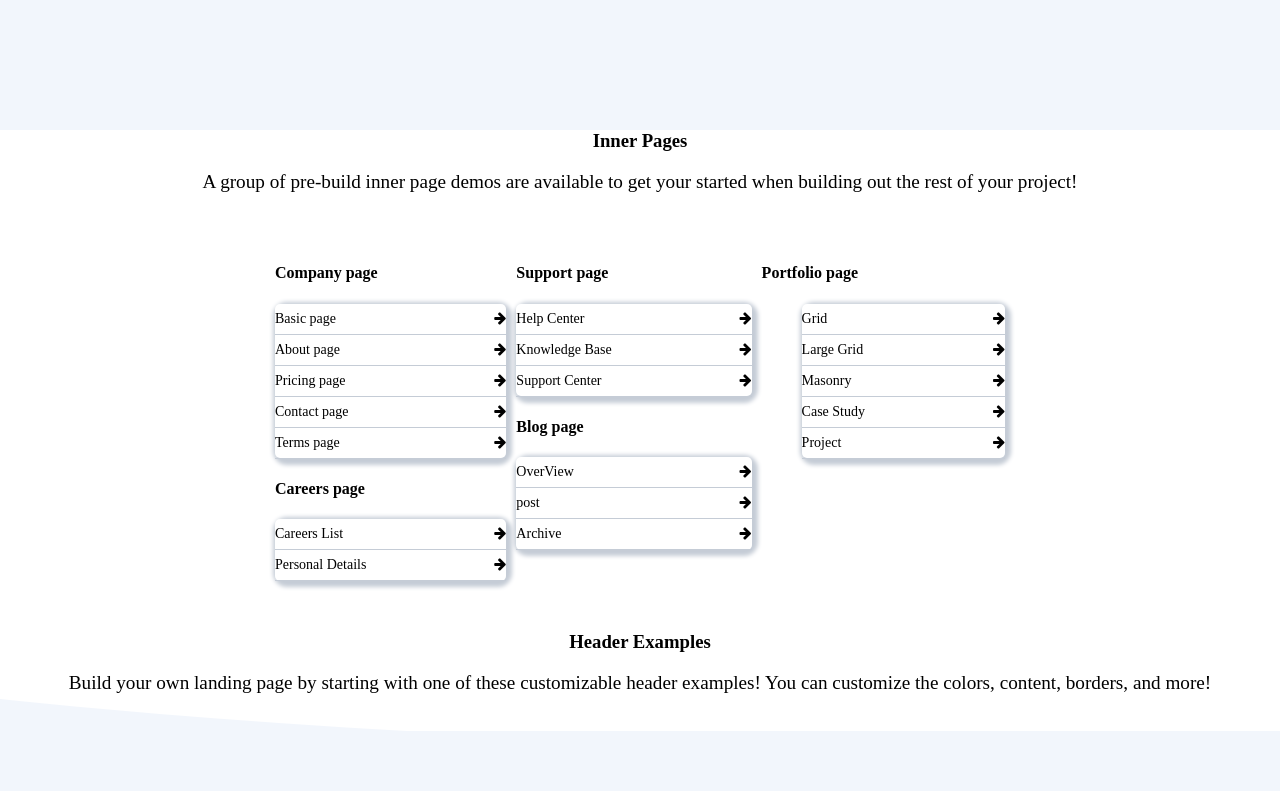
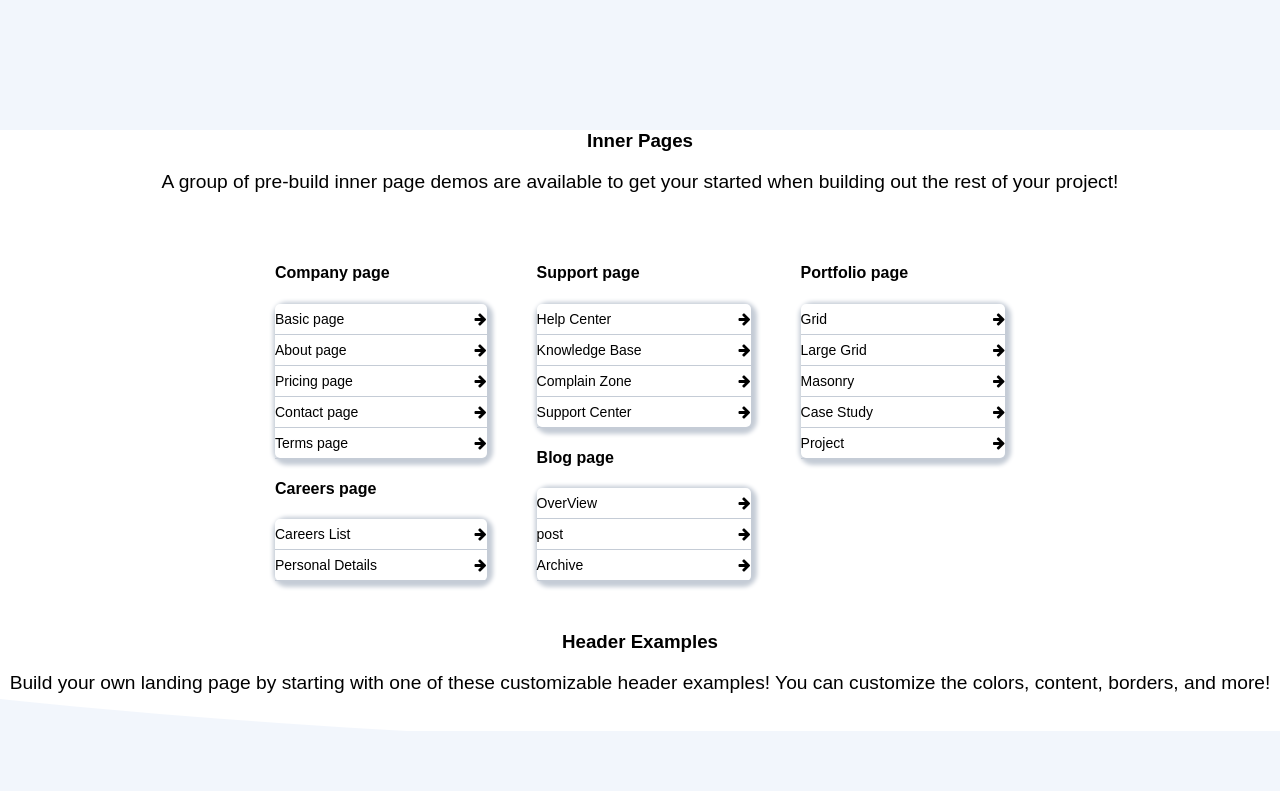
Before and after one commit to opusaha/ninzas, a PHP site: page / in a window 1280 px wide. Shown: the part 2120-2911 px from the top of the page. Run offline with PHP 8.4, Linux system fonts and the light colour scheme.

Commit message:
sec4 list Updated

```diff
--- a/class-5 nd 6/index.html
+++ b/class-5 nd 6/index.html
@@ -109,7 +109,7 @@
       <h3>Inner Pages</h3>
       <p>A group of pre-build inner page demos are available to get your started when building out the rest of your project!</p>
     </div>
-    <div class="grid-container">
+    <div class="grid-container-sec4">
       <div class="pages">
           <h4>Company page</h4>
           <table class="mytable">
@@ -190,6 +190,13 @@
               <tr class="myRow">
                 <td class="myData"><a href="" class="dataLink">
                   <div class="dataAndI">
+                  <small>Complain Zone</small>
+                  <small><i class="fa fa-arrow-right"></i></small>
+                </div></a></td>
+              </tr>
+              <tr class="myRow">
+                <td class="myData"><a href="" class="dataLink">
+                  <div class="dataAndI">
                   <small>Support Center</small>
                   <small><i class="fa fa-arrow-right"></i></small>
                 </div></a></td>
@@ -225,8 +232,7 @@
       </div>
       <div class="pages">
         <h4>Portfolio page</h4>
-          <div class="ul">
-            <ul class="company-page">
+           <div>
               <table class="mytable">
                 <tr class="myRow">
                   <td class="myData"><a href="" class="dataLink">
@@ -264,7 +270,6 @@
                   </div></a></td>
                 </tr>
               </table>
-            </ul>
           </div>
       </div>
     </div>
--- a/class-5 nd 6/style.css
+++ b/class-5 nd 6/style.css
@@ -1,5 +1,6 @@
 body{
   margin: 0;
+  font-family: sans-serif;
 }
 .sec1{
   margin: 40px 265px;
@@ -138,7 +139,13 @@ p{
 }
 
 /* sec3 end sec4 starts */
-
+.grid-container-sec4{
+  display: grid;
+  grid-template-columns: auto auto auto ;
+  gap: 50px;
+  padding: 10px;
+  margin: 40px 265px;
+}
 .mytable{
   width: 100%;
   height: auto;
```
